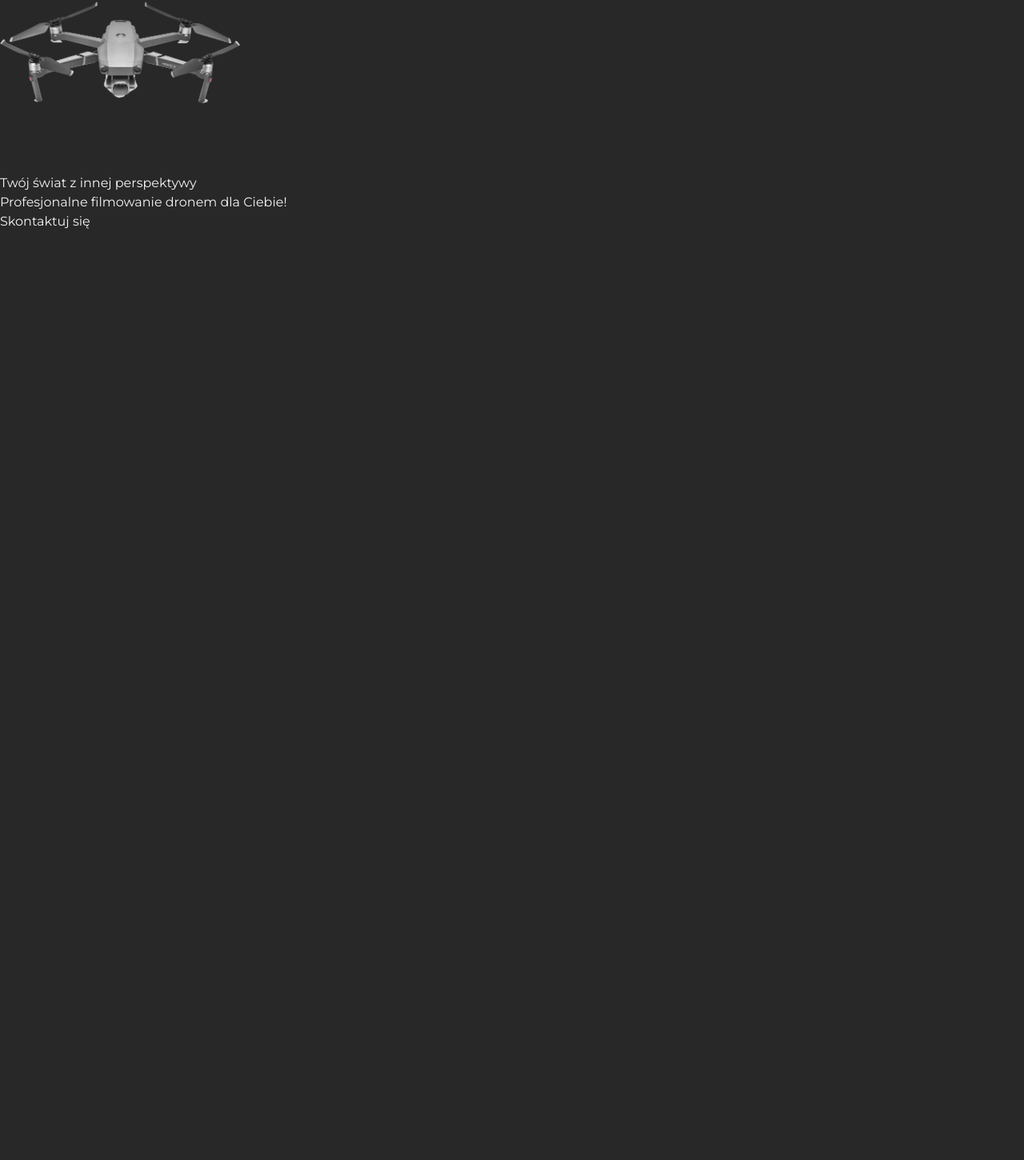
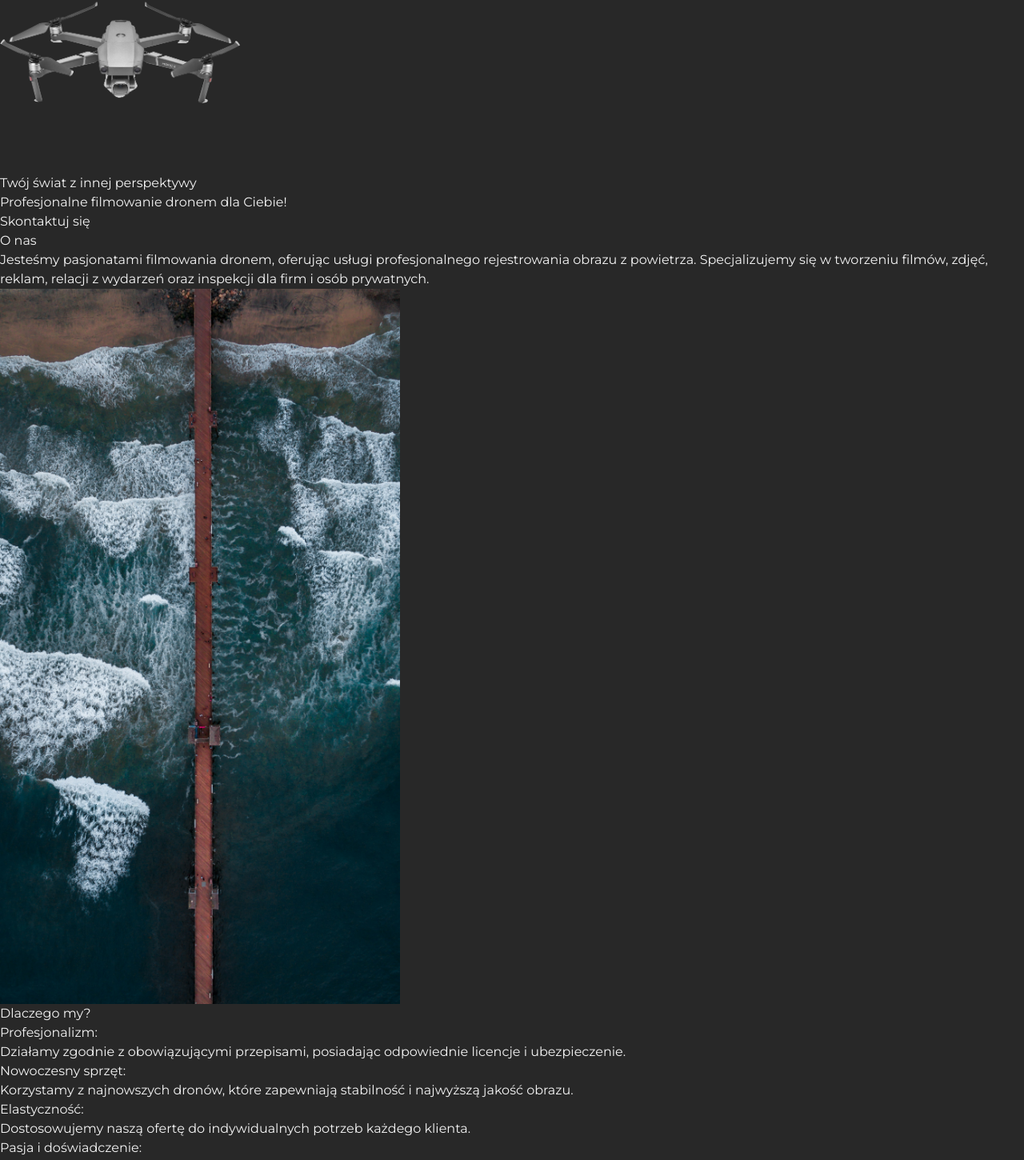
Before and after one commit to KondelaCoding/kondeladron.pl, a Next.js app: page / in a window 1280 px wide. Shown: the part 410-1860 px from the top of the page at 80% size. Before the commit the page ends 800 px from the top, so only its background shows below. Built offline with nearby package versions, Linux system fonts and the light colour scheme.

Commit message:
Add about section

```diff
--- a/src/app/page.tsx
+++ b/src/app/page.tsx
@@ -1,6 +1,7 @@
 import Hero from "../components/Hero";
 import Navbar from "../components/Navbar";
 import Scrollbar from "../components/Scrollbar";
+import About from "../components/About";
 
 export default function Home() {
   return (
@@ -8,6 +9,7 @@ export default function Home() {
       <Navbar />
       <Scrollbar />
       <Hero />
+      <About />
     </>
   );
 }
--- /dev/null
+++ b/src/components/About.tsx
@@ -0,0 +1,77 @@
+"use client";
+import { useState, useEffect } from "react";
+import Image from "next/image";
+import Bridge from "../img/bridge.jpg";
+import Boat from "../img/boat.jpg";
+
+const About = () => {
+  const [offsetY, setOffsetY] = useState(0);
+  const [screenWidth, setScreenWidth] = useState(0);
+
+  const handleResize = () => {
+    setScreenWidth(window.innerWidth);
+    console.log(screenWidth);
+  };
+
+  const handleScroll = () => {
+    setOffsetY(window.scrollY);
+  };
+
+  useEffect(() => {
+    // Update screen width on resize
+    window.addEventListener("resize", handleResize);
+
+    // Update screen width on resize
+    window.addEventListener("scroll", handleScroll);
+
+    // Cleanup event listener on component unmount
+    return () => window.removeEventListener("scroll", handleScroll);
+  }, []);
+
+  return (
+    <div className="mt-40">
+      <div className="px-5">
+        <h2 className="text-center text-4xl tracking-tighter">O nas</h2>
+        <p className="text-[color:var(--lightgray-color)] text-center text-xl font-light mt-5 max-w-[700px] mx-auto">
+          Jesteśmy pasjonatami filmowania dronem, oferując usługi profesjonalnego rejestrowania obrazu z powietrza.
+          Specjalizujemy się w tworzeniu filmów, zdjęć, reklam, relacji z wydarzeń oraz inspekcji dla firm i osób
+          prywatnych.
+        </p>
+      </div>
+      <div className="-mt-20">
+        <div className="relative bg-[var(--background)] h-52 -skew-y-6 -z-10 -mb-32 md:-mb-40"></div>
+        <Image
+          src={screenWidth > 768 ? Boat : Bridge}
+          width={500}
+          alt="boat-photo"
+          className="relative w-full -z-20"
+          style={{ transform: `translateY(${offsetY * 0.1}px)` }}
+        />
+        <div className="relative bg-[var(--background)] h-52 -skew-y-6 -z-10 -mb-32"></div>
+      </div>
+      <div className="bg-[var(--background)] mt-10 px-5">
+        <h2 className="text-center text-4xl tracking-tighter">Dlaczego my?</h2>
+        <ul className="text-[color:var(--lightgray-color)] text-xl text-center font-light mt-5 space-y-10">
+          <li className="space-y-2 backdrop-brightness-125 py-10 rounded-lg max-w-96 mx-auto">
+            <h3 className="font-bold text-2xl text-[var(--white-color)]">Profesjonalizm:</h3>
+            <p>Działamy zgodnie z obowiązującymi przepisami, posiadając odpowiednie licencje i ubezpieczenie.</p>
+          </li>
+          <li className="space-y-2 backdrop-brightness-125 py-10 rounded-lg max-w-96 mx-auto">
+            <h3 className="font-bold text-2xl text-[var(--white-color)]">Nowoczesny sprzęt:</h3>
+            <p>Korzystamy z najnowszych dronów, które zapewniają stabilność i najwyższą jakość obrazu.</p>
+          </li>
+          <li className="space-y-2 backdrop-brightness-125 py-10 rounded-lg max-w-96 mx-auto">
+            <h3 className="font-bold text-2xl text-[var(--white-color)]">Elastyczność:</h3>
+            <p>Dostosowujemy naszą ofertę do indywidualnych potrzeb każdego klienta.</p>
+          </li>
+          <li className="space-y-2 backdrop-brightness-125 py-10 rounded-lg max-w-96 mx-auto">
+            <h3 className="font-bold text-2xl text-[var(--white-color)]">Pasja i doświadczenie:</h3>
+            <p>Kochamy to, co robimy, a nasze doświadczenie przekłada się na doskonałe rezultaty.</p>
+          </li>
+        </ul>
+      </div>
+    </div>
+  );
+};
+
+export default About;
--- a/src/components/Button.tsx
+++ b/src/components/Button.tsx
@@ -1,6 +1,6 @@
 const Button = () => {
   return (
-    <button className="px-10 py-3 bg-[var(--primary-color)] text-[var(--black-color)] duration-100 shadow-lg hover:bg-white active:scale-95 active:opacity-80">
+    <button className="px-10 py-3 bg-[var(--primary-color)] text-[var(--black-color)] duration-100 shadow-lg mb-20 hover:bg-white active:scale-95 active:opacity-80">
       Skontaktuj się
     </button>
   );
```
Also changed, not shown: src/img/boat.jpg (added), src/img/bridge.jpg (added).
